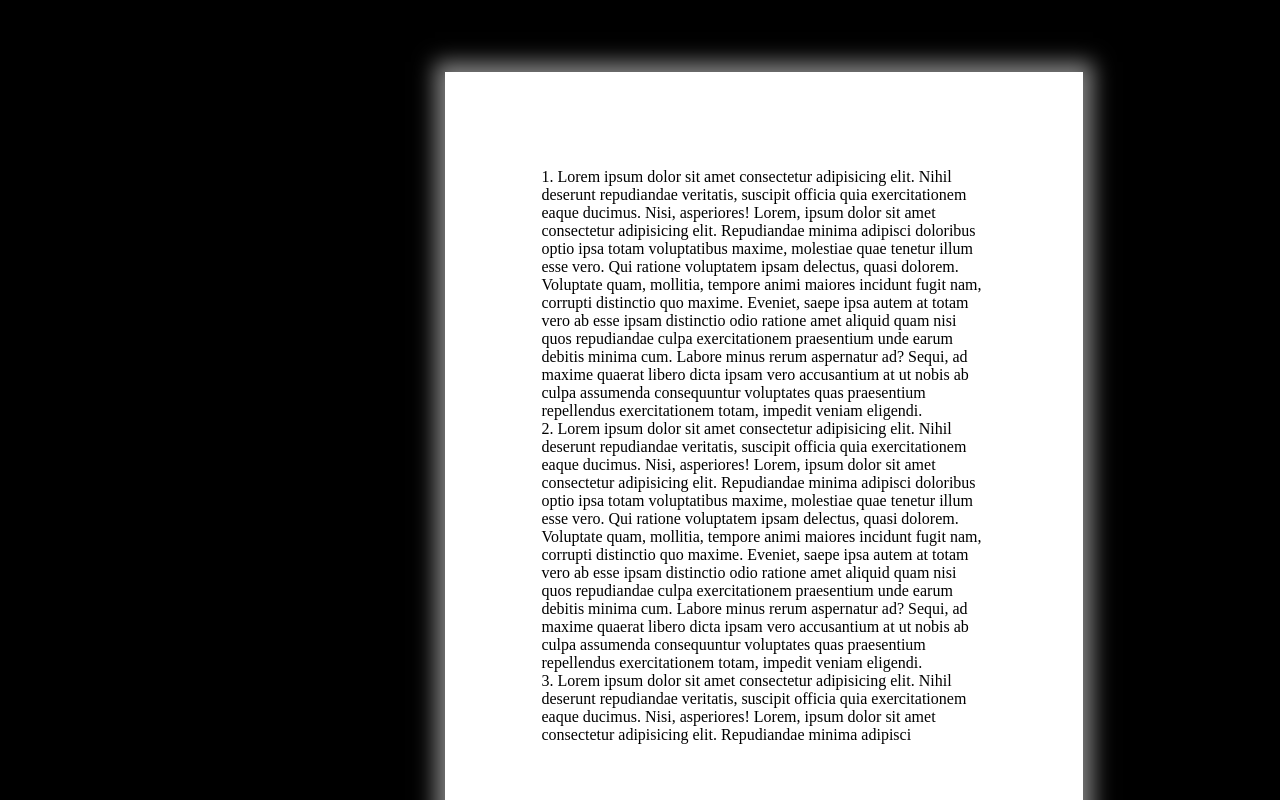
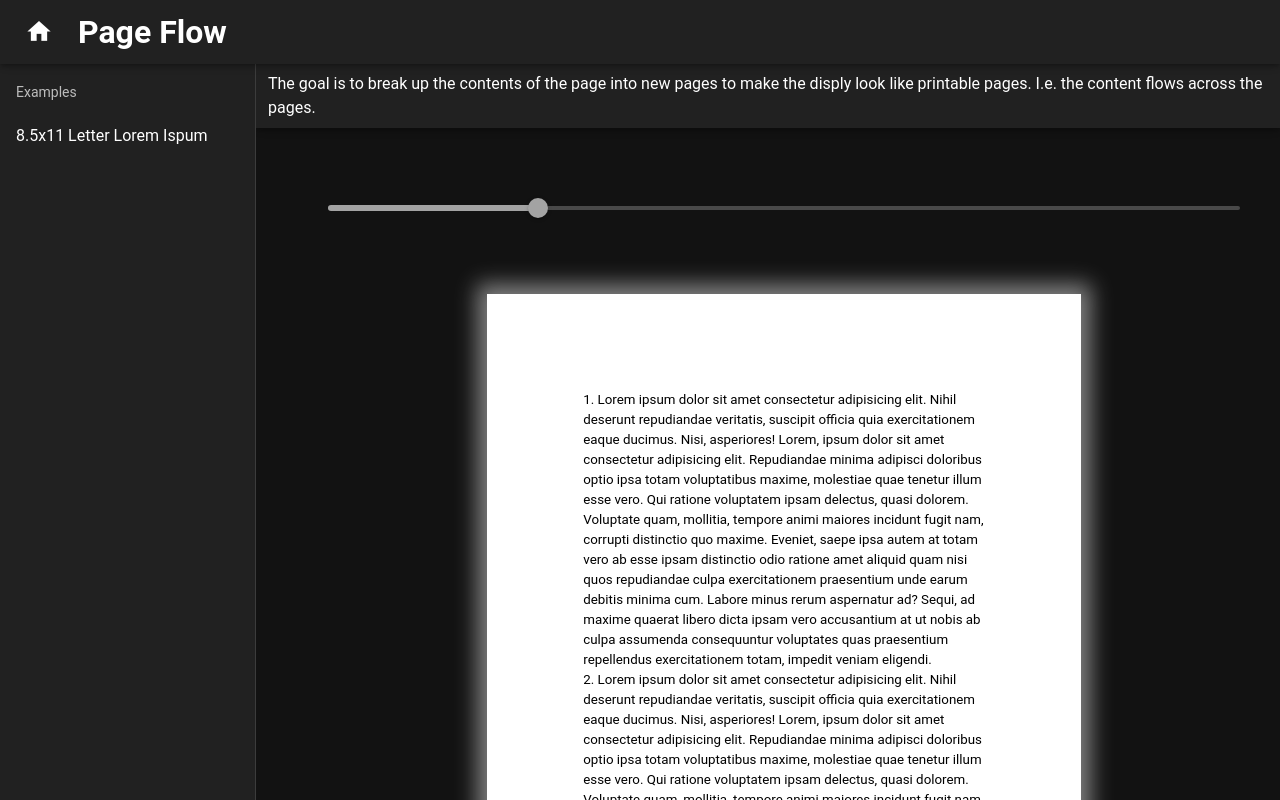
Before and after one commit to jhughes-dev/PageFlow, a Nuxt app: page /letter in a window 1280 px wide. Shown: the top 800 px of the page. Built offline with nearby package versions, Linux system fonts and the light colour scheme.

Commit message:
Make the example page nicer to work with

```diff
--- a/app.vue
+++ /dev/null
@@ -1,72 +0,0 @@
-<template>
-    <div class="columns">
-        <div class="info" >
-            <h1>Page Flow</h1>
-            <span>
-                The goal is to break up the contents of the page into new pages
-                to make the disply look like printable pages.
-                I.e. the content flows across the pages.
-            </span>
-            <br/>
-            <br/>
-            <span>
-            This is just an example.
-            </span>
-        </div>
-        <div class="page-content">
-            <PageFlow aspect="8.5/11" height="6in" margin="1in">
-                <p v-for="i in 20" :key="i">
-                    {{i}}. Lorem ipsum dolor sit amet consectetur adipisicing elit.
-                    Nihil deserunt repudiandae veritatis, suscipit officia quia
-                    exercitationem eaque ducimus. Nisi, asperiores! Lorem, ipsum
-                    dolor sit amet consectetur adipisicing elit. Repudiandae
-                    minima adipisci doloribus optio ipsa totam voluptatibus
-                    maxime, molestiae quae tenetur illum esse vero. Qui ratione
-                    voluptatem ipsam delectus, quasi dolorem. Voluptate quam,
-                    mollitia, tempore animi maiores incidunt fugit nam, corrupti
-                    distinctio quo maxime. Eveniet, saepe ipsa autem at totam
-                    vero ab esse ipsam distinctio odio ratione amet aliquid quam
-                    nisi quos repudiandae culpa exercitationem praesentium unde
-                    earum debitis minima cum. Labore minus rerum aspernatur ad?
-                    Sequi, ad maxime quaerat libero dicta ipsam vero accusantium
-                    at ut nobis ab culpa assumenda consequuntur voluptates quas
-                    praesentium repellendus exercitationem totam, impedit veniam
-                    eligendi.
-                </p>
-            </PageFlow>
-        </div>
-    </div>
-</template>
-
-<style lang="scss">
-body {
-    background-color: black;
-    color: white;
-    min-width: 100vw;
-}
-.columns {
-    margin: 0 auto;
-    display: flex;
-    flex-direction: row;
-    justify-content: center;
-    & > * {
-        align-self: center;
-
-    }
-}
-.info {
-  margin: 1rem;
-  width: 200px;
-
-}
-.page-content{
-  margin: 1rem;
-  overflow-y: hidden;
-}
-
-p {
-    margin: 0;
-    padding: 0;
-}
-
-</style>
--- /dev/null
+++ b/components/MyLink.vue
@@ -0,0 +1,15 @@
+<script setup>
+defineProps(["to"]);
+</script>
+
+<template>
+    <div class="clickable" @click="$router.push(to)">
+        <slot></slot>
+    </div>
+</template>
+
+<style scoped lang="scss">
+.clickable {
+    cursor: pointer;
+}
+</style>
--- a/components/PageFlow.vue
+++ b/components/PageFlow.vue
@@ -9,6 +9,7 @@ const props = withDefaults(defineProps<PageFlowOptions>(), {
     aspect: "8.5/11",
     height: "11in",
     margin: "1in",
+    fontSize: "12pt",
 });
 
 const pageFlow = usePageFlow();
@@ -22,12 +23,12 @@ const update = () => {
         pageFlow(source.value, dest.value, props);
     }
 };
+
 onMounted(update);
-onUpdated(update);
 </script>
 
 <template>
-    <div class="page"  ref="dest">
+    <div class="page" ref="dest">
         <div ref="source" class="invisible"><slot /></div>
     </div>
 </template>
@@ -42,6 +43,7 @@ onUpdated(update);
     box-shadow: 0px 0px 20px 10px grey;
     color: black;
     background-color: white;
+    font-size: v-bind(fontSize);
 }
 .invisible {
     display: none;
--- /dev/null
+++ b/layouts/default.vue
@@ -0,0 +1,39 @@
+<template>
+    <v-app class="main">
+        <v-app-bar>
+            <MyLink class="bar-entry" to="/">
+                <v-icon size="large">mdi-home</v-icon>
+            </MyLink>
+            <h1>Page Flow</h1>
+        </v-app-bar>
+        <v-navigation-drawer>
+            <v-list>
+                <v-list-subheader>
+                    <p>Examples</p>
+                </v-list-subheader>
+                <v-list-item>
+                    <MyLink to="/letter">8.5x11 Letter Lorem Ispum</MyLink>
+                </v-list-item>
+            </v-list>
+        </v-navigation-drawer>
+        <v-main>
+            <NuxtPage class="main" />
+        </v-main>
+    </v-app>
+</template>
+
+<style lang="scss" scoped>
+.main {
+    margin: 1em;
+}
+.nav-entry {
+    font-size: larger;
+    width: 100%;
+    margin: 1ch;
+    word-wrap: b;
+}
+.bar-entry {
+    padding: 1em;
+    margin: 1ch;
+}
+</style>
--- a/nuxt.config.ts
+++ b/nuxt.config.ts
@@ -1,4 +1,6 @@
 // https://v3.nuxtjs.org/api/configuration/nuxt.config
 export default defineNuxtConfig({
-ssr: false
+    build: {
+        transpile: ["vuetify"],
+      },
 })
--- a/package.json
+++ b/package.json
@@ -12,8 +12,10 @@
     "sass-loader": "^13.3.2"
   },
   "dependencies": {
+    "@mdi/font": "^7.2.96",
     "@types/node": "^18.17.18",
     "sass": "^1.67.0",
-    "vue": "^3.3.4"
+    "vue": "^3.3.4",
+    "vuetify": "^3.3.17"
   }
 }
--- /dev/null
+++ b/pages/index.vue
@@ -0,0 +1,7 @@
+<template>
+    <h1>Page Flow</h1>
+</template>
+
+<style scoped lang="scss">
+
+</style>
--- /dev/null
+++ b/pages/letter.vue
@@ -0,0 +1,50 @@
+<script setup lang="ts">
+const size = ref(12);
+</script>
+
+<template>
+    <v-container>
+        <v-app-bar>
+            <v-col>
+                The goal is to break up the contents of the page into new pages
+                to make the disply look like printable pages. I.e. the content
+                flows across the pages.
+            </v-col>
+        </v-app-bar>
+        <v-container>
+            <v-slider :min="6" :max="32" v-model="size"></v-slider>
+            <PageFlow
+                class="centered"
+                aspect="8.5/11"
+                height="8in"
+                margin="1in"
+                :font-size="`${size}pt`"
+            >
+                <p v-for="i in 20" :key="i" style="font-size: 10pt">
+                    {{ i }}. Lorem ipsum dolor sit amet consectetur adipisicing
+                    elit. Nihil deserunt repudiandae veritatis, suscipit officia
+                    quia exercitationem eaque ducimus. Nisi, asperiores! Lorem,
+                    ipsum dolor sit amet consectetur adipisicing elit.
+                    Repudiandae minima adipisci doloribus optio ipsa totam
+                    voluptatibus maxime, molestiae quae tenetur illum esse vero.
+                    Qui ratione voluptatem ipsam delectus, quasi dolorem.
+                    Voluptate quam, mollitia, tempore animi maiores incidunt
+                    fugit nam, corrupti distinctio quo maxime. Eveniet, saepe
+                    ipsa autem at totam vero ab esse ipsam distinctio odio
+                    ratione amet aliquid quam nisi quos repudiandae culpa
+                    exercitationem praesentium unde earum debitis minima cum.
+                    Labore minus rerum aspernatur ad? Sequi, ad maxime quaerat
+                    libero dicta ipsam vero accusantium at ut nobis ab culpa
+                    assumenda consequuntur voluptates quas praesentium
+                    repellendus exercitationem totam, impedit veniam eligendi.
+                </p>
+            </PageFlow>
+        </v-container>
+    </v-container>
+</template>
+
+<style lang="scss" scoped>
+.centered {
+    margin: 3rem auto;
+}
+</style>
--- /dev/null
+++ b/plugins/vuetify.ts
@@ -0,0 +1,18 @@
+import '@mdi/font/css/materialdesignicons.css'
+import 'vuetify/styles'
+import {createVuetify} from 'vuetify'
+import * as components from 'vuetify/components'
+import * as directives from 'vuetify/directives'
+
+export default defineNuxtPlugin(nuxtApp => {
+
+    const vuetify = createVuetify({
+        components,
+        directives,
+        theme: {
+            defaultTheme: 'dark'
+        }
+    })
+
+    nuxtApp.vueApp.use(vuetify);
+})
```
Also changed, not shown: 1 other file (tests, documents, lock files or other folders).
